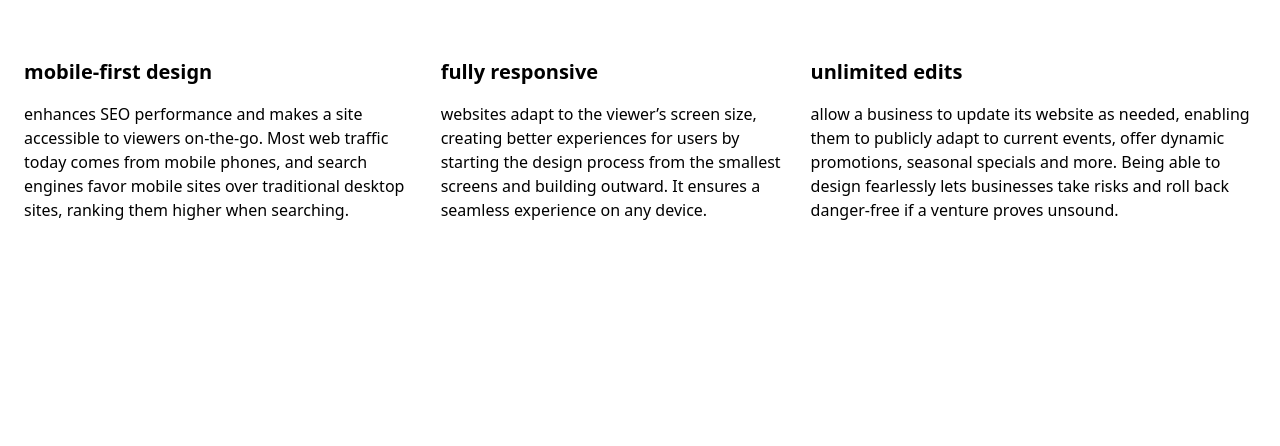
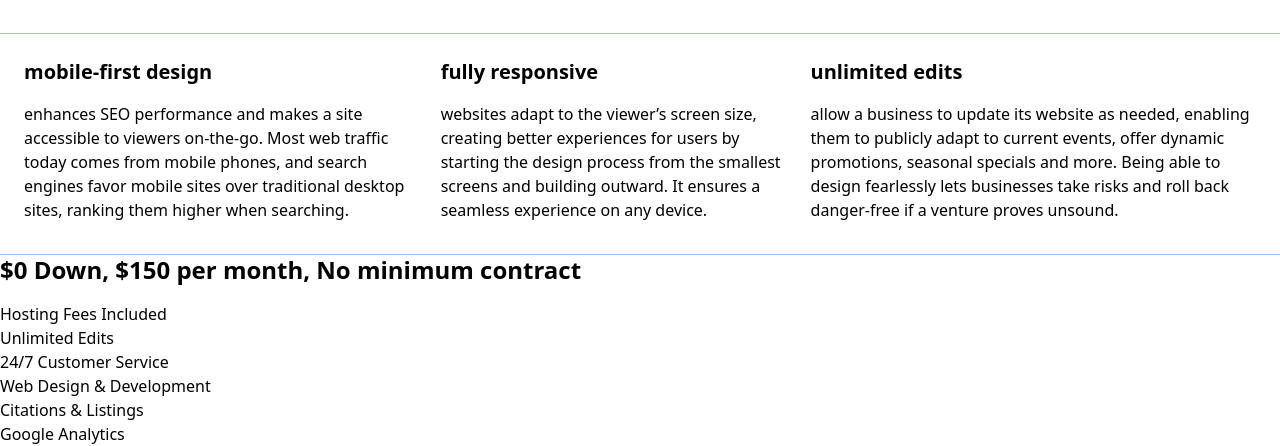
Before and after one commit to vishalicious213/tw-test-projects, a website: page src/index.html in a window 1280 px wide. Shown: the part 737-1183 px from the top of the page. Before the commit the page ends 991 px from the top, so only its background shows below. Drawn offline with Linux system fonts and the light colour scheme.

Commit message:
index.html: adding content

```diff
--- a/src/index.html
+++ b/src/index.html
@@ -31,7 +31,7 @@
         </div>
     </section>
 
-    <section class="container mx-auto p-6 md:flex gap-6">
+    <section class="ring-1 container mx-auto p-6 md:flex gap-6">
         <div>
             <h3>mobile-first design</h3>
             <p class="body-text">enhances SEO performance and makes a site accessible to viewers on-the-go. Most web traffic today comes from mobile phones, and search engines favor mobile sites over traditional desktop sites, ranking them higher when searching.</p>
@@ -44,6 +44,18 @@
             <h3>unlimited edits</h3>
             <p class="body-text">allow a business to update its website as needed, enabling them to publicly adapt to current events, offer dynamic promotions, seasonal specials and more. Being able to design fearlessly lets businesses take risks and roll back danger-free if a venture proves unsound.</p>
         </div>
+    </section>
+
+    <section>
+        <h2>$0 Down, $150 per month, No minimum contract</h2>
+        <ul>
+            <li>Hosting Fees Included</li>
+            <li>Unlimited Edits</li>
+            <li>24/7 Customer Service</li>
+            <li>Web Design & Development</li>
+            <li>Citations & Listings</li>
+            <li>Google Analytics</li>
+        </ul>
     </section>
 
     <!--
```
Also changed, not shown: src/tailwind.css.
